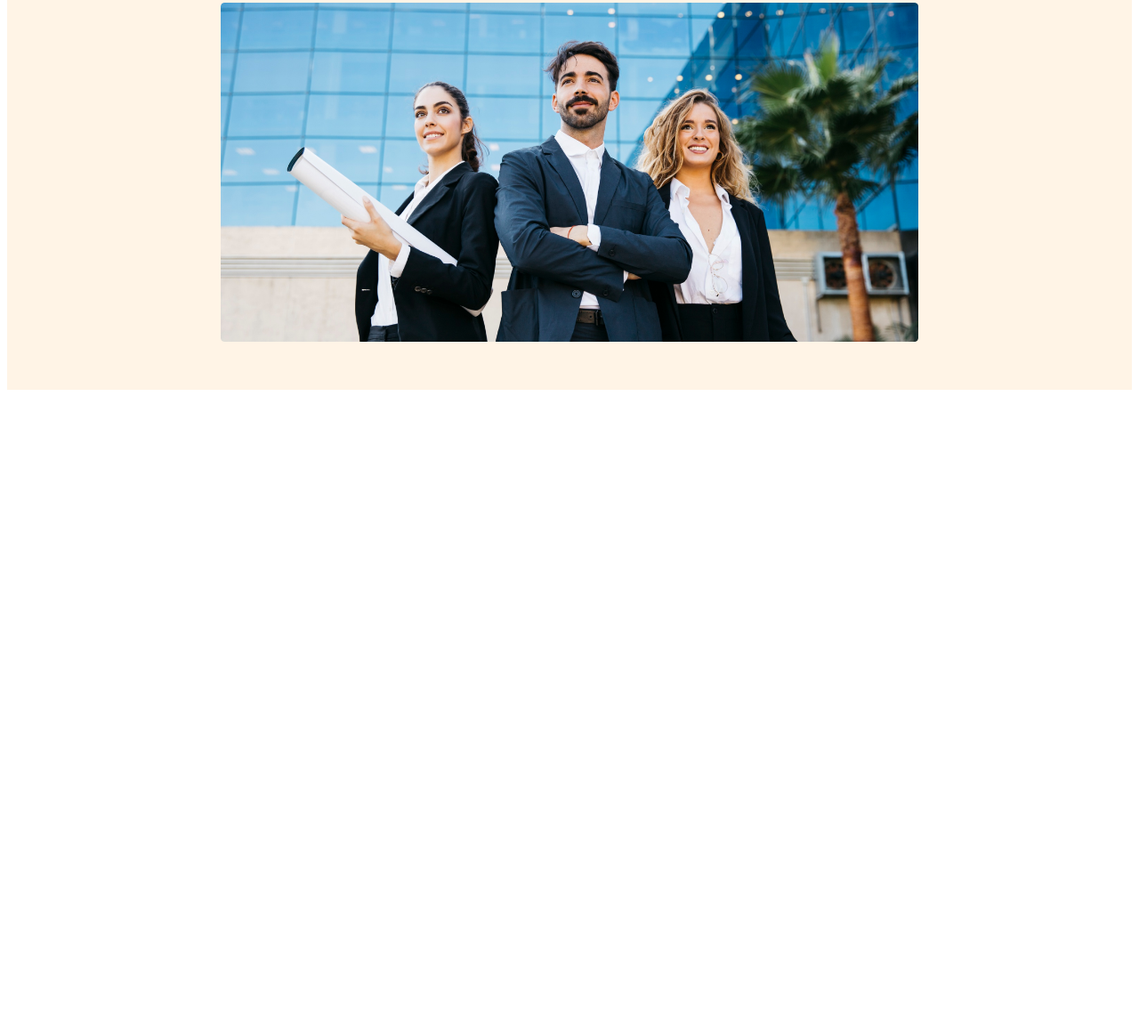
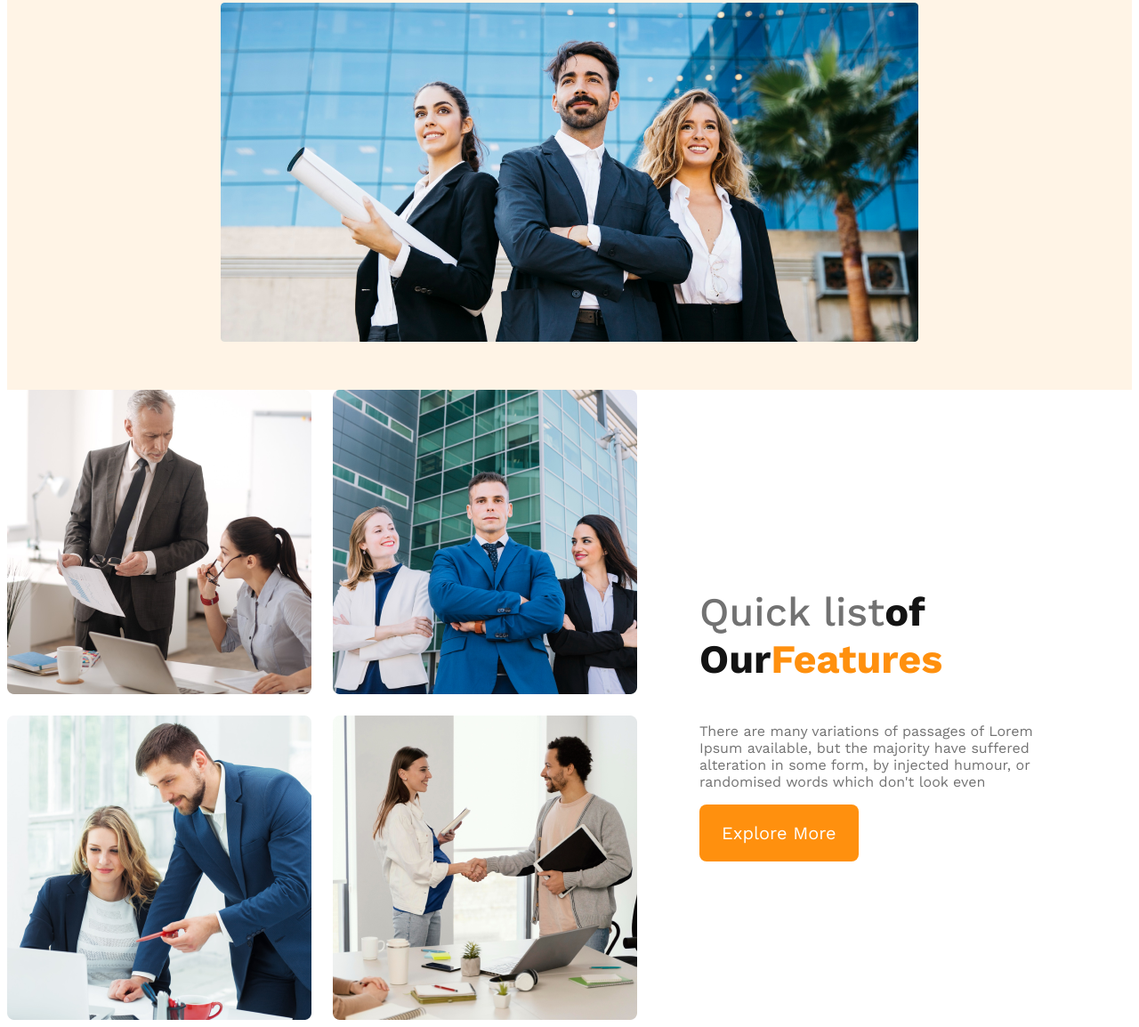
Before and after one commit to Meghadrita/g3-architects-website, a plain HTML site: page index.html in a window 1280 px wide. Shown: the part 490-1644 px from the top of the page at 89% size. Before the commit the page ends 936 px from the top, so only its background shows below. Drawn offline with nearby package versions, Linux system fonts and the light colour scheme.

Commit message:
added team part

```diff
--- a/index.html
+++ b/index.html
@@ -37,7 +37,25 @@
         </div>
     </header>
     <main>
+        <!-- Team Section  -->
 
+        <section class="teams-container">
+            <div class="teams-image">
+                <img src="images/team1.png" alt="">
+                <img src="images/team2.png" alt="">
+                <img src="images/team3.png" alt="">
+                <img src="images/team4.png" alt="">
+
+            </div>
+            <div class="teams-content">
+                <h3 class="team-title"><span class="quick-list">Quick list</span><span class="of-our">of Our</span><span class="team-feature">Features</span></h3>
+                <p class="team-des">
+                    There are many variations of passages of Lorem Ipsum available, but the majority have suffered
+                    alteration in some form, by injected humour, or randomised words which don't look even
+                </p>
+                <button class="btn-primary">Explore More</button>
+            </div>
+        </section>
     </main>
     <footer>
 
--- a/styles/architects.css
+++ b/styles/architects.css
@@ -16,6 +16,7 @@
     cursor: pointer;
     border: 0;
 }
+
 /* Header Styles */
 header {
     background: rgba(255, 144, 14, 0.10);
@@ -72,26 +73,84 @@ nav li a {
     font-weight: 400;
 
 }
-.banner img{
+
+.banner img {
     margin-top: 20px;
     width: 100%;
 }
+
 /* Responsive Media Query */
 @media screen and (max-width:576px) {
-   header{
+    header {
         padding: 20px;
     }
-   nav{
+
+    nav {
         flex-direction: column;
     }
 }
 
 /* medium device */
 @media screen and (min-width:576px) and (max-width:960px) {
-    header{
+    header {
         padding: 50px;
     }
-       nav{
+
+    nav {
         flex-direction: column;
     }
 }
+
+
+/* Team Section Styles */
+main {
+    max-width: 1440px;
+    margin: 0 auto;
+}
+
+.teams-container {
+    display: flex;
+    align-items: center;
+}
+
+.teams-image {
+    display: grid;
+    grid-template-columns: repeat(2, 1fr);
+    gap: 1.5rem;
+}
+
+.teams-content {
+    padding-left: 70px;
+    padding-right: 70px;
+}
+
+.team-title {
+    font-size: 2.8rem;
+}
+
+.team-title .quick-list {
+    color: #727272;
+    font-size: 45px;
+    font-weight: 500;
+}
+
+.of-our {
+    color: var(--Dark-01, #131313);
+    font-size: 45px;
+    font-weight: 700;
+
+}
+
+.team-title .team-feature {
+    color: #FF900E;
+    font-size: 45px;
+    font-weight: 700;
+}
+
+
+.team-des {
+    color: #727272;
+    font-size: 16px;
+    font-weight: 400;
+
+}
```
Lines whose indentation alone changed are shown as unchanged.
